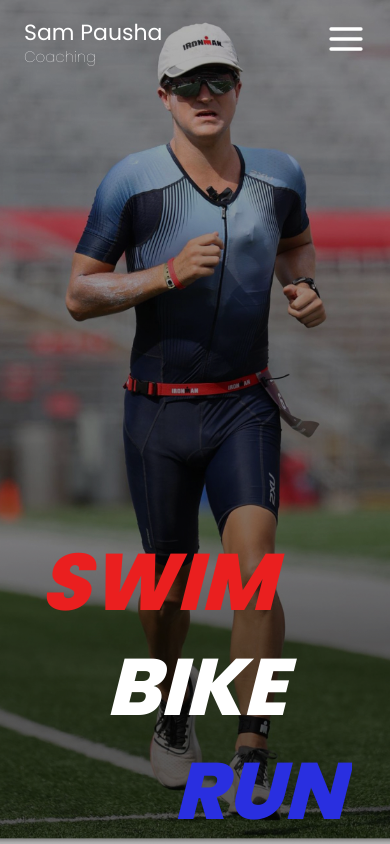
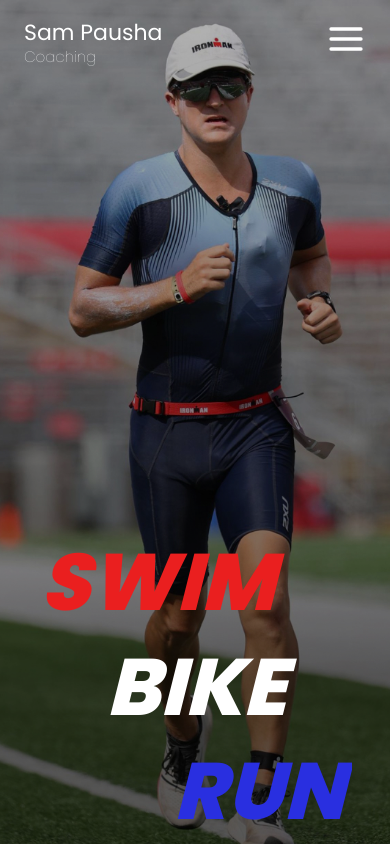
Before and after one commit to khintz34/sampaushacoaching, a Next.js app: page / in a window 390 px wide. Built offline with nearby package versions, Linux system fonts and the light colour scheme.

Commit message:
mobile hero height

```diff
--- a/src/components/Hero/Hero.module.scss
+++ b/src/components/Hero/Hero.module.scss
@@ -111,6 +111,11 @@
 .image {
   height: 100vh;
   width: 100vw;
+
+  @media (max-width: 768px) {
+    height: 105vh;
+    width: 105vw;
+  }
 }
 
 .mobileImage {
--- a/src/components/Hero/Hero.tsx
+++ b/src/components/Hero/Hero.tsx
@@ -10,6 +10,7 @@ import { useEffect, useState } from "react";
 import { useMediaQuery } from "react-responsive";
 import { Logo } from "../Logo/Logo";
 
+//todo why is there a gap again with mobileHero
 // todo create comp for Logo
 // todo media query for ipad
 // todo media query for galazyFold
```
